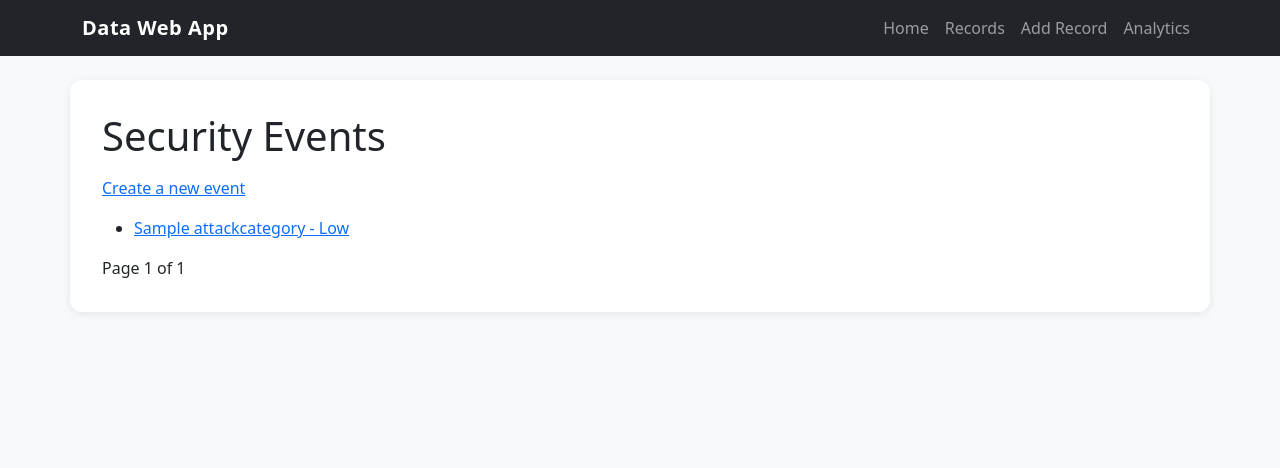
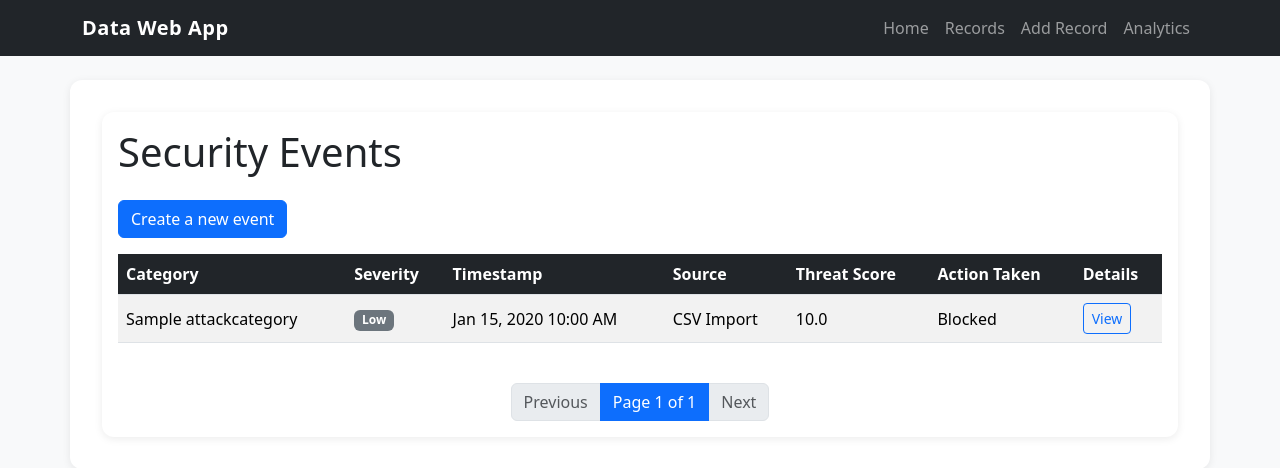
Before and after one commit to VanessaCampoe17/cis4930-sp26-django-project-group6, a Django app: page /records/ in a window 1280 px wide. Shown: the top 468 px of the page. Run offline with Django 5.2, Linux system fonts and the light colour scheme; tables that the repository leaves empty hold one stand-in row (values such as "Sample post").

Commit message:
Update records list to Bootstrap table

```diff
--- a/myapp/templates/myapp/list.html
+++ b/myapp/templates/myapp/list.html
@@ -1,30 +1,90 @@
 {% extends "myapp/base.html" %}
 
 {% block content %}
-<h1>Security Events</h1>
-<p><a href="{% url 'record_create' %}">Create a new event</a></p>
+<div class="card">
+    <div class="card-body">
+        <h1 class="mb-4">Security Events</h1>
 
-<ul>
-    {% for event in page_obj %}
-    <li>
-        <a href="{% url 'record_detail' pk=event.pk %}">
-            {{ event.category.name }} - {% if event.severity == 'critical' %}CRITICAL{% else %}{{ event.get_severity_display }}{% endif %}
-        </a>
-    </li>
-    {% empty %}
-    <p>No security events yet.</p>
-    {% endfor %}
-</ul>
+        <div class="mb-3">
+            <a href="{% url 'record_create' %}" class="btn btn-primary">Create a new event</a>
+        </div>
 
-<div class="pagination">
-    {% if page_obj.has_previous %}
-        <a href="?page={{ page_obj.previous_page_number }}">Previous</a>
-    {% endif %}
+        {% if page_obj %}
+        <div class="table-responsive">
+            <table class="table table-striped table-hover align-middle">
+                <thead>
+                    <tr>
+                        <th>Category</th>
+                        <th>Severity</th>
+                        <th>Timestamp</th>
+                        <th>Source</th>
+                        <th>Threat Score</th>
+                        <th>Action Taken</th>
+                        <th>Details</th>
+                    </tr>
+                </thead>
+                <tbody>
+                    {% for event in page_obj %}
+                    <tr>
+                        <td>{{ event.category.name }}</td>
+                        <td>
+                            {% if event.severity == "critical" %}
+                                <span class="badge bg-danger">Critical</span>
+                            {% elif event.severity == "high" %}
+                                <span class="badge bg-warning text-dark">High</span>
+                            {% elif event.severity == "medium" %}
+                                <span class="badge bg-info text-dark">Medium</span>
+                            {% else %}
+                                <span class="badge bg-secondary">Low</span>
+                            {% endif %}
+                        </td>
+                        <td>{{ event.timestamp|date:"M d, Y h:i A" }}</td>
+                        <td>{{ event.get_source_display }}</td>
+                        <td>{{ event.threat_score }}</td>
+                        <td>{{ event.get_action_taken_display }}</td>
+                        <td>
+                            <a href="{% url 'record_detail' pk=event.pk %}" class="btn btn-sm btn-outline-primary">
+                                View
+                            </a>
+                        </td>
+                    </tr>
+                    {% endfor %}
+                </tbody>
+            </table>
+        </div>
 
-    <span>Page {{ page_obj.number }} of {{ page_obj.paginator.num_pages }}</span>
+        <nav class="mt-4">
+            <ul class="pagination justify-content-center mb-0">
+                {% if page_obj.has_previous %}
+                    <li class="page-item">
+                        <a class="page-link" href="?page={{ page_obj.previous_page_number }}">Previous</a>
+                    </li>
+                {% else %}
+                    <li class="page-item disabled">
+                        <span class="page-link">Previous</span>
+                    </li>
+                {% endif %}
 
-    {% if page_obj.has_next %}
-        <a href="?page={{ page_obj.next_page_number }}">Next</a>
-    {% endif %}
+                <li class="page-item active">
+                    <span class="page-link">
+                        Page {{ page_obj.number }} of {{ page_obj.paginator.num_pages }}
+                    </span>
+                </li>
+
+                {% if page_obj.has_next %}
+                    <li class="page-item">
+                        <a class="page-link" href="?page={{ page_obj.next_page_number }}">Next</a>
+                    </li>
+                {% else %}
+                    <li class="page-item disabled">
+                        <span class="page-link">Next</span>
+                    </li>
+                {% endif %}
+            </ul>
+        </nav>
+        {% else %}
+        <p class="mb-0">No security events yet.</p>
+        {% endif %}
+    </div>
 </div>
 {% endblock %}
```
